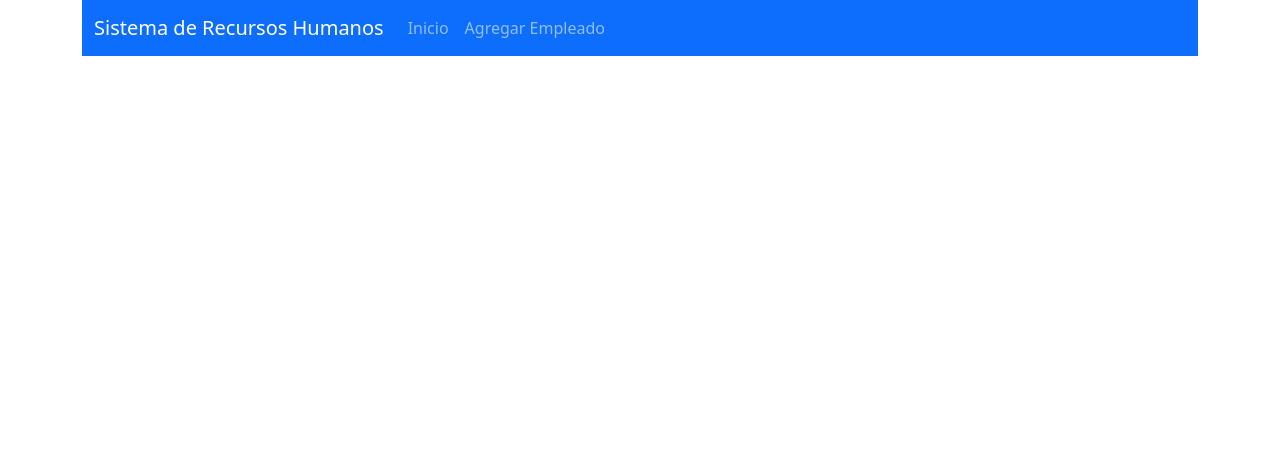
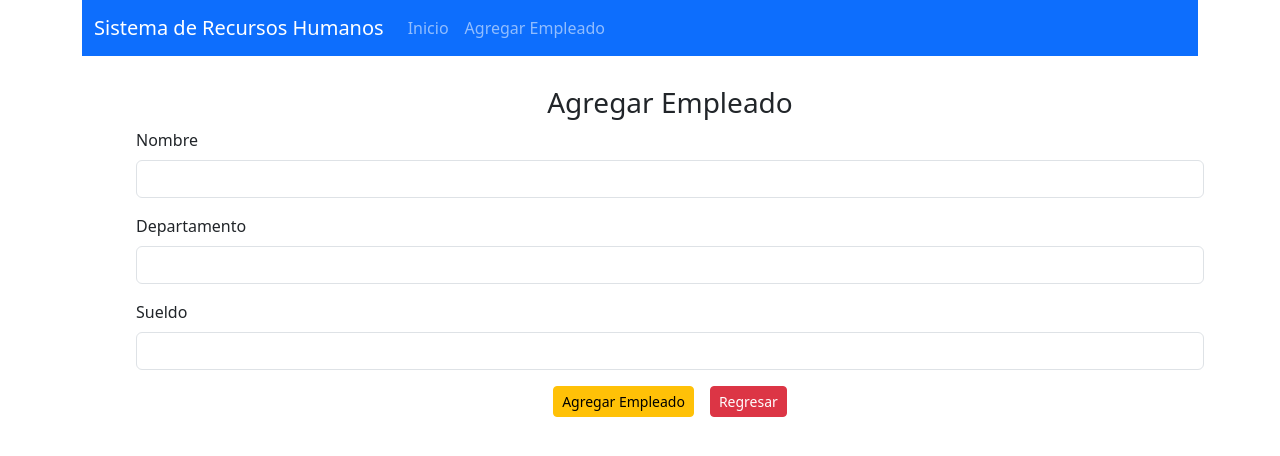
Before and after one commit to matias9486/react_spring, a React (Create React App) app in the folder recursos-humanos-react/: page /agregar in a window 1280 px wide. Shown: the top 456 px of the page. Built offline with nearby package versions, Linux system fonts and the light colour scheme.

Commit message:
Agregado componente Agregar empleado

```diff
--- a/recursos-humanos-react/src/App.js
+++ b/recursos-humanos-react/src/App.js
@@ -1,6 +1,7 @@
 import { BrowserRouter, Route, Routes } from "react-router-dom";
 import ListadoEmpleados from "./empleados/ListadoEmpleados";
 import Navegacion from "./plantilla/Navegacion";
+import AgregarEmpleado from "./empleados/AgregarEmpleado";
 
 function App() {
   return (
@@ -9,6 +10,7 @@ function App() {
         <Navegacion/>
         <Routes>
           <Route exact path="/" element={<ListadoEmpleados/>}/>
+          <Route exact path="/agregar" element={<AgregarEmpleado/>}/>
         </Routes>
       </BrowserRouter>
     </div>
--- /dev/null
+++ b/recursos-humanos-react/src/empleados/AgregarEmpleado.js
@@ -0,0 +1,35 @@
+import React from 'react'
+
+export default function AgregarEmpleado() {
+    return (
+        <div className='container'>
+            <div className='container' style={{ margin: "30px" }}>
+                <h3 className='text-center'>Agregar Empleado</h3>
+
+                <form>
+                    <div className="mb-3">
+                        <label htmlfor="nombre" className="form-label">Nombre</label>
+                        <input type="text" className="form-control" id="nombre" name='nombre' required ={true}/>
+                    </div>
+
+                    <div className="mb-3">
+                        <label htmlfor="departamento" className="form-label">Departamento</label>
+                        <input type="text" className="form-control" id="departamento" name='departamento' required ={true}/>
+                    </div>
+
+                    <div className="mb-3">
+                        <label htmlfor="sueldo" className="form-label">Sueldo</label>
+                        <input type="number" step="any"  className="form-control" id="sueldo" name='sueldo' required ={true}/>
+                    </div>
+
+                    <div className='text-center'>
+                        <button type="submit" className="btn btn-warning btn-sm me-3">Agregar Empleado</button>
+                        <a href='/' className='btn btn-danger btn-sm'>Regresar</a>
+                    </div>
+
+
+                </form>
+            </div>
+        </div>
+    )
+}
```
